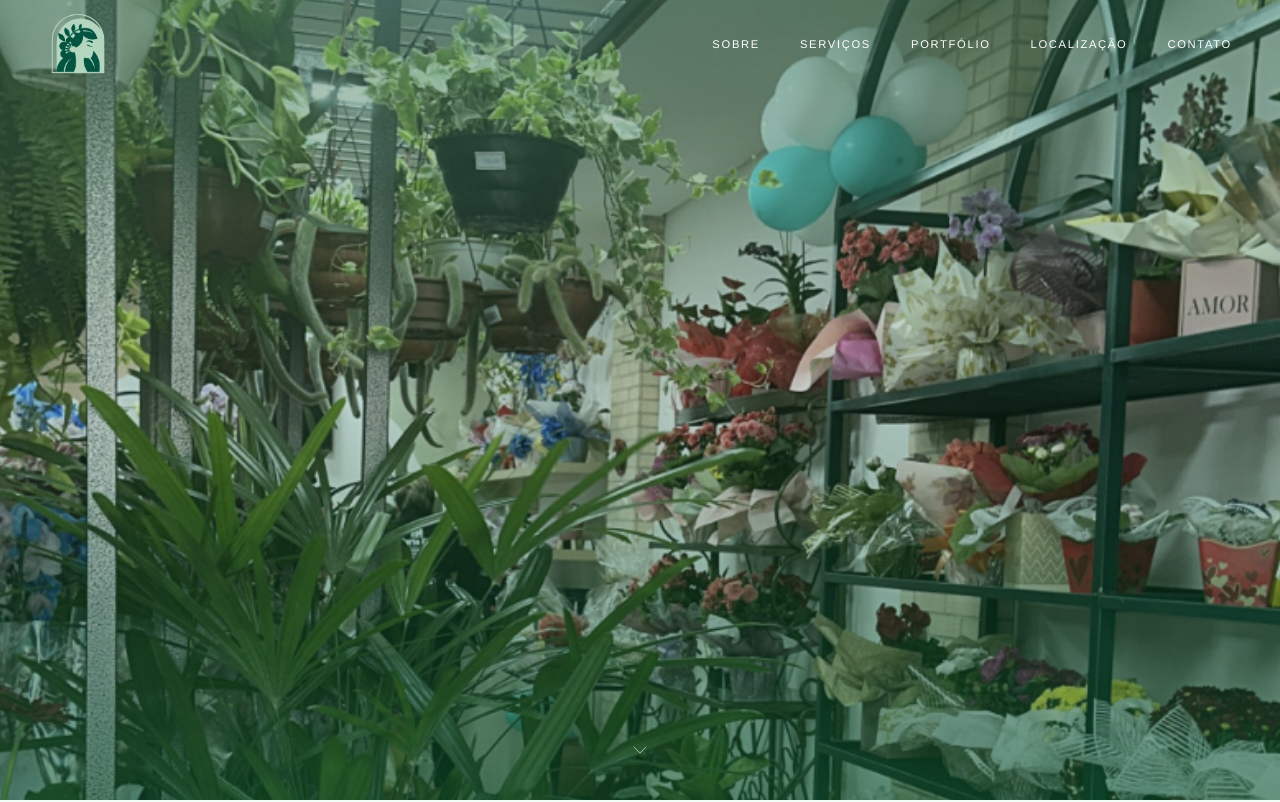
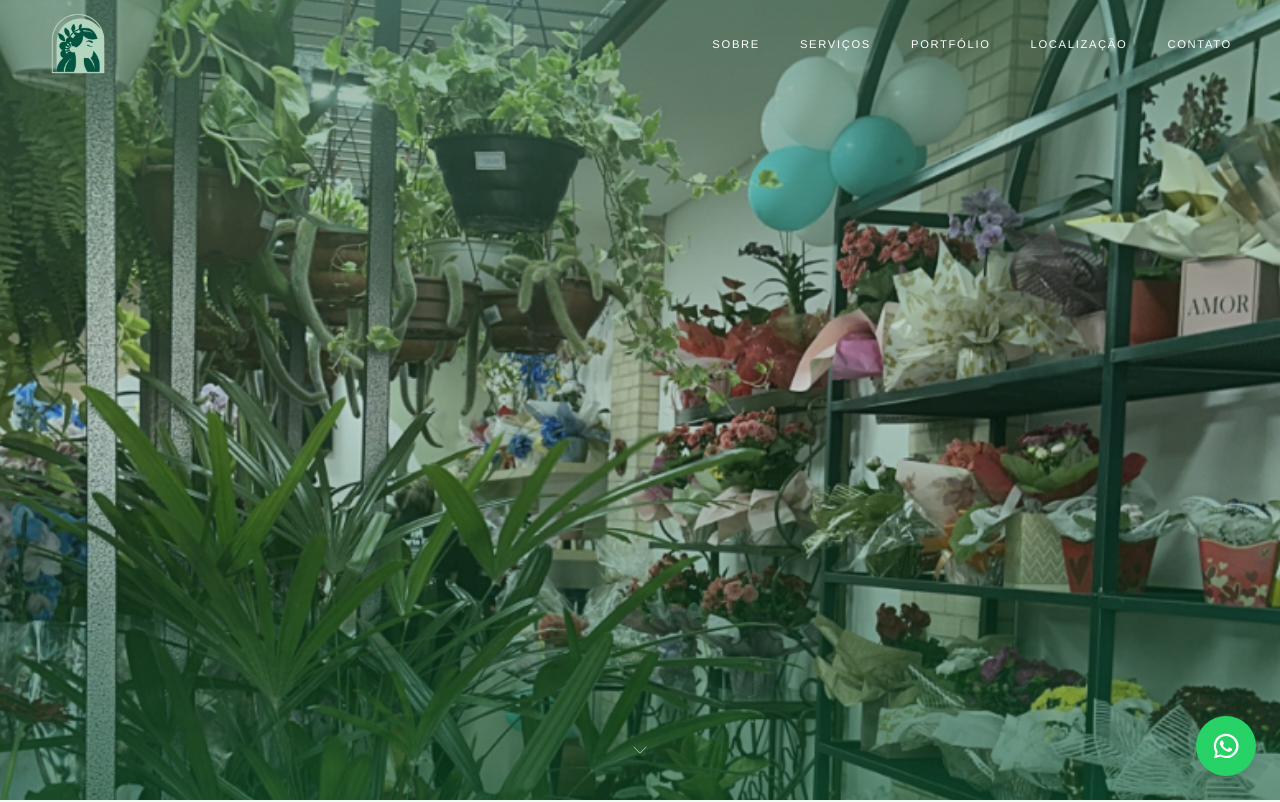
Before and after one commit to ahmandi/floricultura, a React (Vite) app: page / in a window 1280 px wide. Shown: the top 802 px of the page. Built offline with nearby package versions, Linux system fonts and the light colour scheme.

Commit message:
feat: botao flutuante whats

```diff
--- a/src/App.tsx
+++ b/src/App.tsx
@@ -19,6 +19,14 @@
 import { Menu, X, Instagram, Phone, MapPin, Mail, ArrowUp, ChevronDown } from 'lucide-react'
 
 import Footer from './Footer'
+
+function WhatsAppIcon({ size = 28 }) {
+  return (
+    <svg width={size} height={size} viewBox="0 0 448 512" fill="currentColor" aria-hidden="true">
+      <path d="M380.9 97.1C339 55.1 283.2 32 223.9 32c-122.4 0-222 99.6-222 222 0 39.1 10.2 77.3 29.6 110.7L8 480l117.7-30.9c32 17.5 68.1 26.7 104.9 26.7h.1c122.3 0 224.1-99.6 224.1-222 0-59.3-25.2-115-74.9-156.7zM223.9 438.6c-32.7 0-64.6-8.8-92.3-25.4l-6.6-3.9-68.7 18 18.3-66.9-4.3-6.9c-18.2-29-27.8-62.5-27.8-96.9 0-100.4 81.7-182.1 182.5-182.1 48.8 0 94.6 19 129.1 53.6 34.5 34.5 56 80.3 55.9 129.1-.1 100.4-83.9 181.5-184.1 181.5zm101-135.7c-5.5-2.8-32.8-16.2-37.9-18-5.1-1.9-8.8-2.8-12.5 2.8-3.7 5.6-14.3 18-17.6 21.7-3.2 3.7-6.5 4.2-12 1.4-32.6-16.3-54-29.1-75.5-66-5.7-9.8 5.7-9.1 16.3-30.3 1.8-3.7.9-6.9-.4-9.7-1.3-2.8-12.5-30.1-17.1-41.2-4.5-10.8-9.1-9.3-12.5-9.5-3.2-.2-6.9-.2-10.6-.2-3.7 0-9.7 1.4-14.8 6.9-5.1 5.6-19.6 19.2-19.6 46.8 0 27.6 20 54.3 22.8 58 2.8 3.7 38.5 58.8 93.4 80.2 46.5 18 56 14.4 66.1 13.5 10.1-.9 32.8-13.4 37.4-26.4 4.6-13 4.6-24.1 3.2-26.4-1.3-2.4-5-3.8-10.5-6.6z" />
+    </svg>
+  )
+}
 
 function useScrollReveal() {
   useEffect(() => {
@@ -583,10 +591,21 @@
 
       <Footer />
 
+      {/* ═══ WhatsApp Flutuante ═══ */}
+      <a
+        href={`https://wa.me/553196964905?text=${mensagem}`}
+        target="_blank"
+        rel="noopener noreferrer"
+        aria-label="Fale no WhatsApp"
+        className="fixed bottom-6 right-6 z-40 p-4 rounded-full bg-[#25D366] text-white shadow-lg transition-all duration-300 hover:bg-[#1ebd5a] hover:scale-110"
+      >
+        <WhatsAppIcon size={28} />
+      </a>
+
       {/* ═══ Back to Top ═══ */}
       <button
         onClick={() => window.scrollTo({ top: 0, behavior: 'smooth' })}
-        className={`fixed bottom-8 right-8 z-30 p-3 rounded-full bg-green-800 text-white shadow-lg transition-all duration-500 hover:bg-green-700 ${scrolled ? 'opacity-100 translate-y-0' : 'opacity-0 translate-y-4 pointer-events-none'}`}
+        className={`fixed bottom-24 right-8 z-30 p-3 rounded-full bg-green-800 text-white shadow-lg transition-all duration-500 hover:bg-green-700 ${scrolled ? 'opacity-100 translate-y-0' : 'opacity-0 translate-y-4 pointer-events-none'}`}
       >
         <ArrowUp size={18} strokeWidth={1.5} />
       </button>
```
